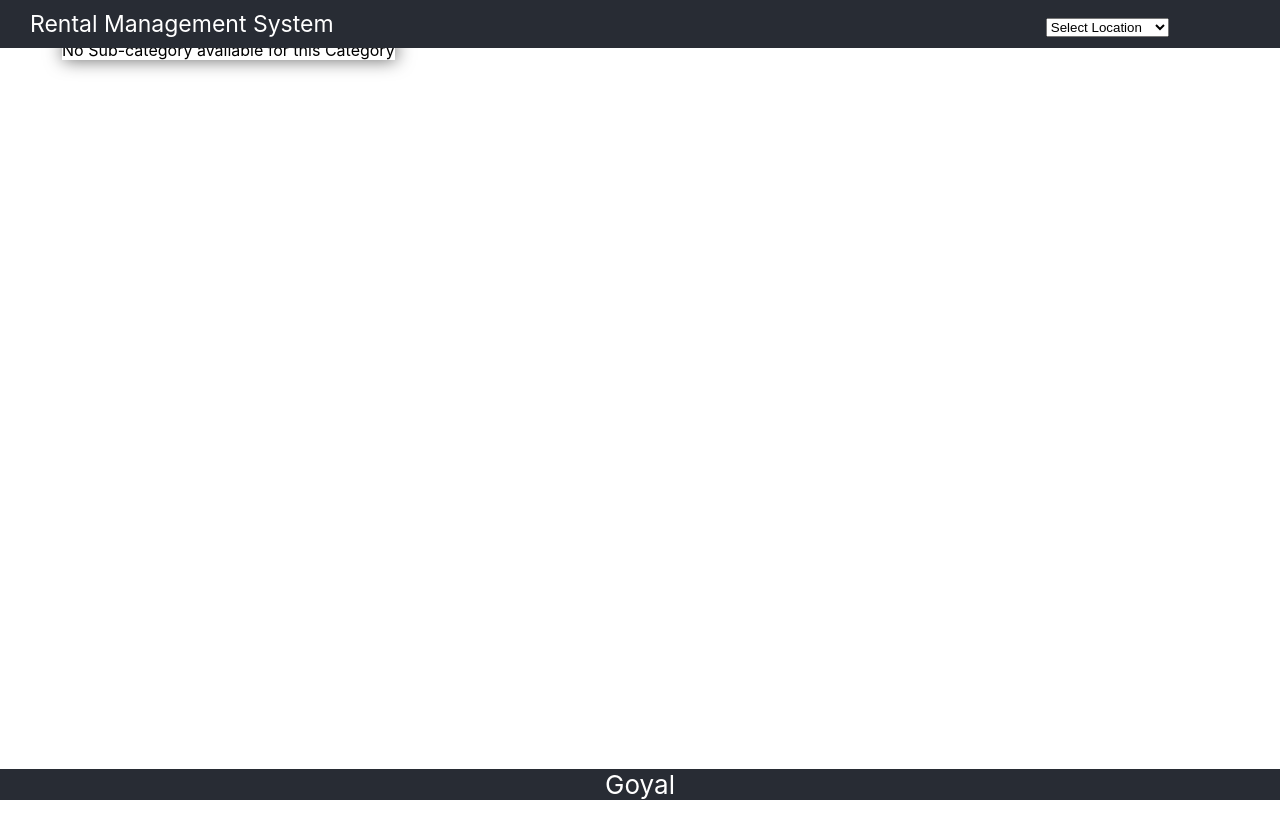
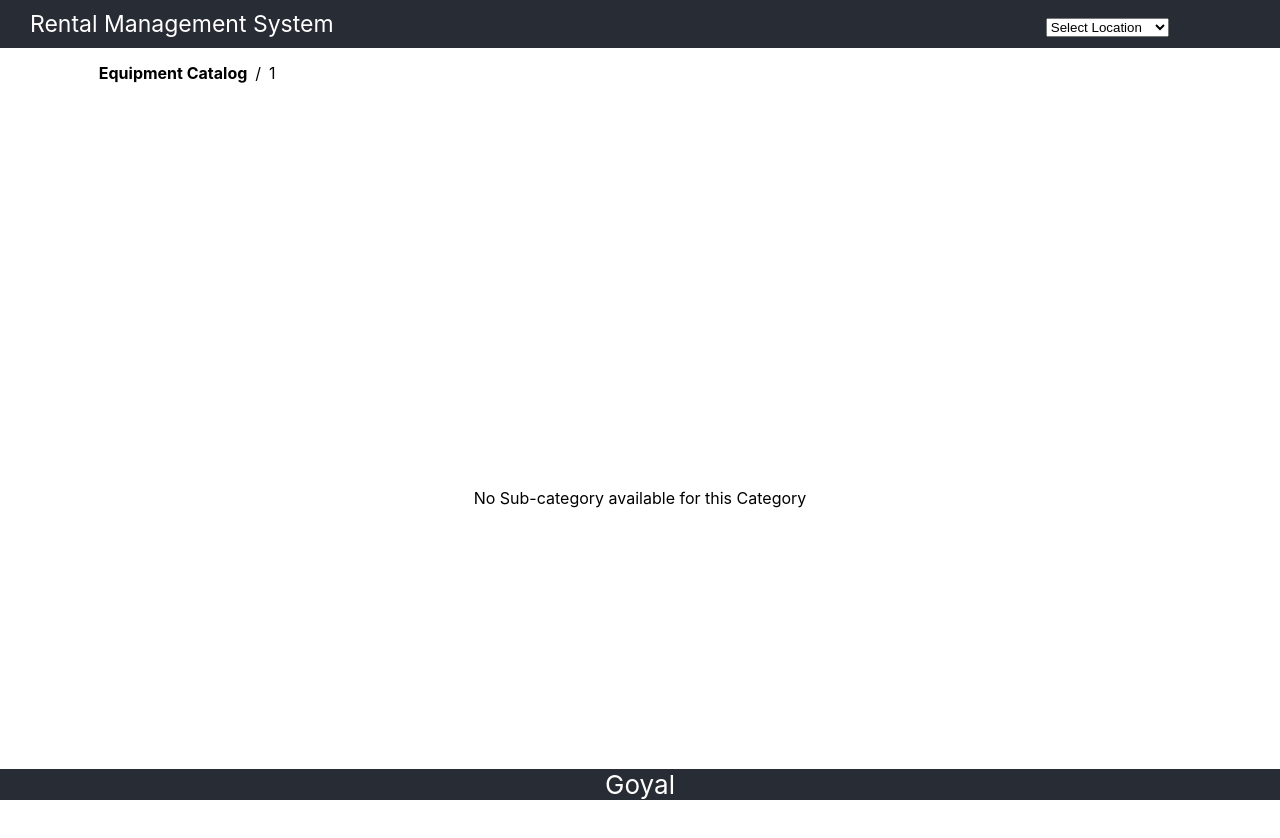
Before and after one commit to rahulgoyal21/react.rentalManagementSystem, a React (Create React App) app: page /subcategories/1 in a window 1280 px wide. Shown: the top 838 px of the page. Before the commit the page ends 800 px from the top, so only its background shows below. Built offline with nearby package versions, Linux system fonts and the light colour scheme.

Commit message:
Added:Subcategory

```diff
--- a/src/App.css
+++ b/src/App.css
@@ -18,7 +18,6 @@
   justify-content: center;
   font-size: calc(7px + 2vmin);
   color: white;
-  position: fixed;
   left: 0;
   top: 0;
   width: 100%;
--- a/src/pages/Categories/categories.css
+++ b/src/pages/Categories/categories.css
@@ -11,8 +11,22 @@
   -moz-box-shadow: 1px 0px 18px 0px rgba(0, 0, 0, 0.61);
 }
 
-.categories > div > div {
+.categories > div > section {
   background: blue;
   color: #ffffff;
   padding: 10px;
 }
+
+.headingConatiner {
+  height: 50px;
+  display: flex;
+  justify-content: left;
+  align-items: center;
+  padding: 25px;
+}
+
+.heading {
+  position: relative;
+  left: 6%;
+  display: flex;
+}
--- a/src/pages/Categories/index.js
+++ b/src/pages/Categories/index.js
@@ -7,24 +7,32 @@ import { useHistory } from 'react-router-dom';
 const Categories = () => {
   const dispatch = useDispatch();
   const history = useHistory();
+
+  //Fetching categories from redux store
   const { selectedCategoriesFromBranch } = useSelector(
     (state) => state.branchReducer
   );
 
-  console.log(
-    '.....selectedCategoriesFromBranch from CATEGORIES....',
-    selectedCategoriesFromBranch
-  );
+  //Handler function for subcategory page navigation
   const handleCategorySelection = (event) => {
-    console.log('.....includes....', event.target.dataset.name?.includes(' '));
     const categoryName = event.target.dataset.name?.includes(' ')
       ? event.target.dataset.name?.split(' ').join('_').trim()
       : event.target.dataset.name;
-    dispatch(handleCategoryChange(event, selectedCategoriesFromBranch));
-    history.push(`/subcategories/${categoryName}`);
+    if (event.target.tagName === 'IMG' || event.target.tagName === 'SECTION') {
+      dispatch(handleCategoryChange(event, selectedCategoriesFromBranch));
+      history.push(`/subcategories/${categoryName}`);
+    }
   };
+
   return (
     <>
+      <div className='headingConatiner'>
+        <span className='heading'>
+          <strong>Equipment Catalog</strong>
+        </span>
+      </div>
+
+      {/* Event Delegation */}
       <div
         className='categories'
         onClick={(event) => handleCategorySelection(event)}
@@ -36,7 +44,7 @@ const Categories = () => {
               src={process.env.PUBLIC_URL + `/category/${item.image}`}
               data-name={item.name}
             />
-            <div data-name={item.name}>{item.name}</div>
+            <section data-name={item.name}>{item.name}</section>
           </div>
         ))}
       </div>
--- a/src/pages/Homepage/index.js
+++ b/src/pages/Homepage/index.js
@@ -1,18 +1,9 @@
 import React from 'react';
 import './homepage.css';
-import { useSelector } from 'react-redux';
-import Categories from '../Categories';
 
 const Homepage = () => {
-  const { selectedCategoriesFromBranch } = useSelector(
-    (state) => state.branchReducer
-  );
-
   return (
     <>
-      {/* {selectedCategoriesFromBranch.length > 0 ? (
-        <Categories />
-      ) : ( */}
       <div className='homePage'>
         <div>
           <strong>Welcome To Rental Management System</strong>
--- a/src/pages/Subcategories/index.js
+++ b/src/pages/Subcategories/index.js
@@ -1,36 +1,52 @@
 import React from 'react';
 import { useSelector } from 'react-redux';
 import './subcategories.css';
+import { useRouteMatch, useHistory } from 'react-router-dom';
 
 const Subcategories = () => {
+  const { params } = useRouteMatch();
+  const history = useHistory();
+
+  //Fetching sub-categories from redux store
   const { selectedSubcategoriesFromCategories } = useSelector(
     (state) => state.categoryReducer
   );
 
-  console.log(
-    '.....selectedSubcategoriesFromCategories from SUBCATEGORIES....',
-    selectedSubcategoriesFromCategories
-  );
-
   return (
     <>
-      <div className='subcategories'>
-        {selectedSubcategoriesFromCategories?.length > 0 ? (
-          selectedSubcategoriesFromCategories?.map((item) => (
+      <div className='breadcrumbContainer'>
+        <div className='breadcrumb'>
+          <div onClick={() => history.goBack()}>
+            <strong>Equipment Catalog </strong>
+          </div>
+          &ensp;/&ensp;
+          {params.categoryId?.includes('_')
+            ? params.categoryId.split('_').join(' ').trim()
+            : params.categoryId}
+        </div>
+      </div>
+      {selectedSubcategoriesFromCategories?.length > 0 ? (
+        <div className='subcategories'>
+          {selectedSubcategoriesFromCategories?.map((item) => (
             <div key={item.name}>
               <img
                 alt={item.name}
                 src={
-                  process.env.PUBLIC_URL + `/category/subcategory/${item.image}`
+                  item.name === 'NA'
+                    ? process.env.PUBLIC_URL + '/img/noPage.png'
+                    : process.env.PUBLIC_URL +
+                      `/category/subcategory/${item.image}`
                 }
               />
               <div>{item.name}</div>
             </div>
-          ))
-        ) : (
-          <div>No Sub-category available for this Category</div>
-        )}
-      </div>
+          ))}
+        </div>
+      ) : (
+        <div className='noSubcategoryDialog'>
+          No Sub-category available for this Category
+        </div>
+      )}
     </>
   );
 };
--- a/src/pages/Subcategories/subcategories.css
+++ b/src/pages/Subcategories/subcategories.css
@@ -16,3 +16,28 @@
   color: #ffffff;
   padding: 10px;
 }
+
+.noSubcategoryDialog {
+  display: flex;
+  align-items: center;
+  justify-content: center;
+  height: 100vh;
+  width: 100vw;
+}
+
+.breadcrumbContainer {
+  height: 50px;
+  display: flex;
+  justify-content: left;
+  align-items: center;
+  padding: 25px;
+}
+
+.breadcrumb {
+  position: relative;
+  left: 6%;
+  display: flex;
+}
+.breadcrumb > div {
+  cursor: pointer;
+}
```
Also changed, not shown: public/img/noPage.png (added), 1 other file (tests, documents, lock files or other folders).
